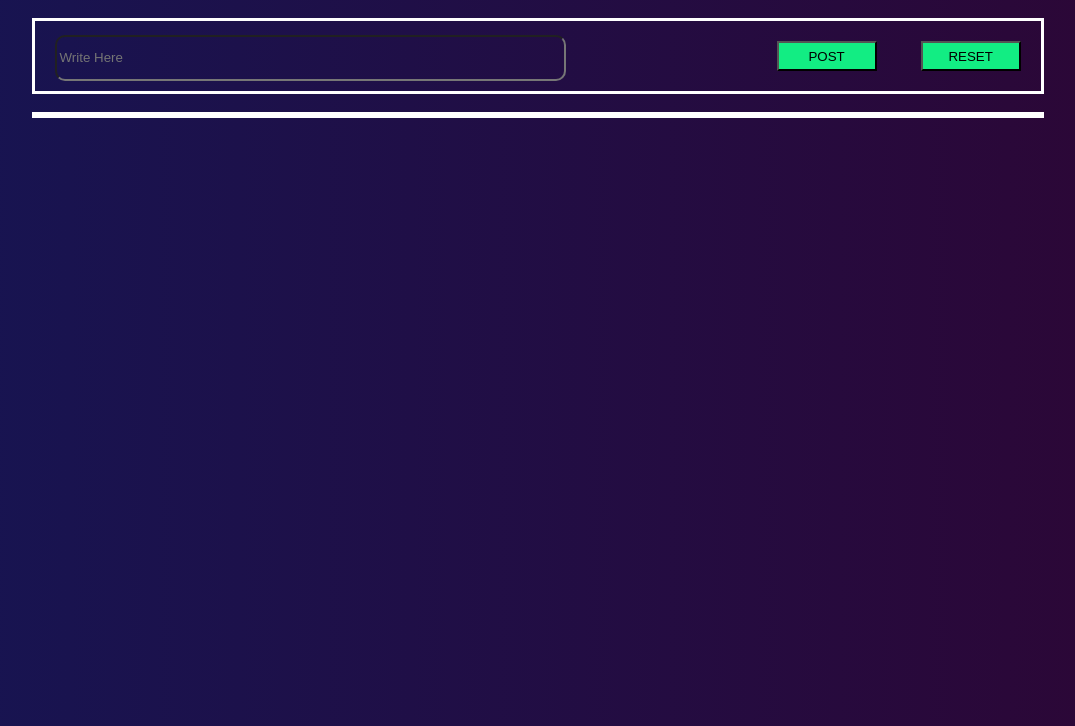
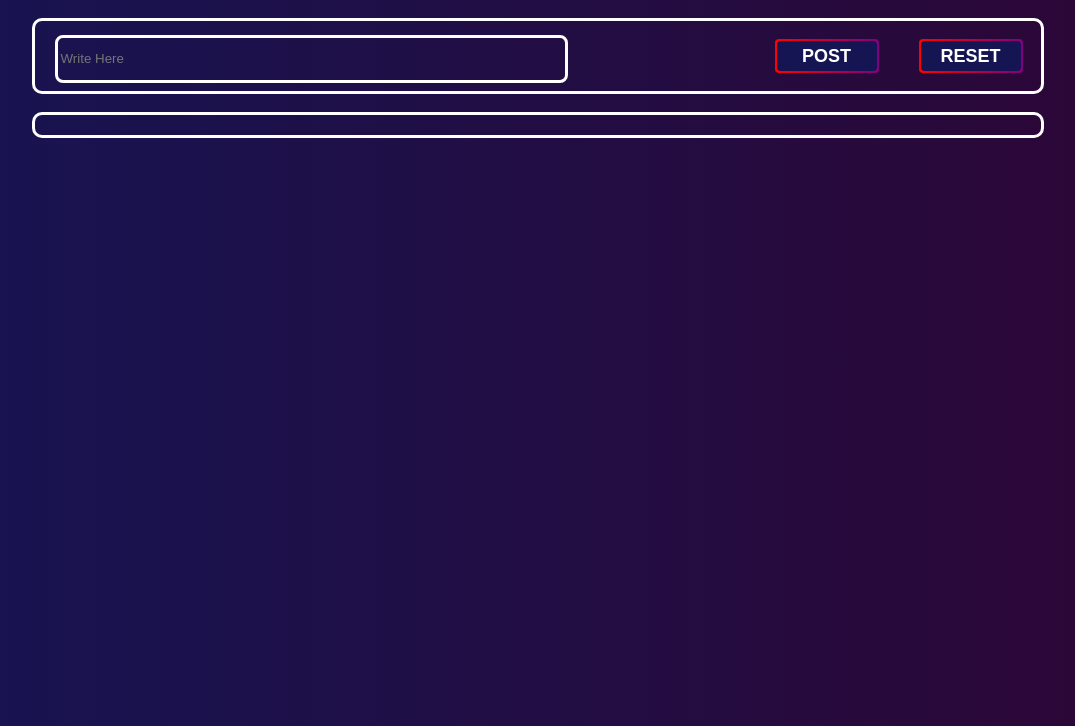
Before and after one commit to Siddhartha-Devan/to-do-new, a plain HTML site: page index.html in a window 1280 px wide. Shown: the part 74-800 px from the top of the page, without its empty margins (102-1177 px from the left). Drawn offline with Linux system fonts and the light colour scheme.

Commit message:
almost done

```diff
--- a/style.css
+++ b/style.css
@@ -1,5 +1,11 @@
 .test{
     color: brown;
+}
+
+li{
+    color: white;
+    font-size: larger;
+    font-family: 'Gill Sans', 'Gill Sans MT', Calibri, 'Trebuchet MS', sans-serif;
 }
 
 h1{
@@ -23,6 +29,7 @@ h1{
     margin-left: 10%;
     margin-right: 10%;
     margin-top: px;
+    border-radius: 10px;
 }
 
 .task-containerr{
@@ -35,12 +42,15 @@ h1{
     margin-left: 10%;
     margin-right: 10%;
     margin-top: px;
+    border-radius: 10px;
+    padding: 10px;
 }
 
 .text-box{
     display: flex;
     width: 1000%;
     justify-content: space-between;
+    border-color: white;
 }
 
 .text-area{
@@ -49,10 +59,14 @@ h1{
 
     height: 3em;
     width: 50%;
-    color: black;
-    border-radius: 10px;
+    /* color: black; */
+    border-radius: 8px;
     margin-left: 2%;
     margin-top: 1em;
+    border-color: white;
+    border-style: solid;
+    border-width: 3px;
+
 }
 
 .buttons-div{
@@ -61,21 +75,74 @@ h1{
 
 }
 
-.post-button{
+.post-button {
     height: 30px;
     width: 100px;
-    background-color: rgb(18, 237, 131);
+    background-color: rgb(22, 21, 83);
     margin: 20px 20px 20px 20px;
+    color: white;
+    font-size: large;
+    font-family: sans-serif;
     display: inline-block;
+    /* border-radius: 10px; */
+    border-style: none;
+    border-radius: 4px;
+    position: relative;
+    font-weight: 600;
+}
+
+.post-button::before {
+    content: '';
+    height: 34px;
+    width: 104px;
+    background: linear-gradient(to right, red, purple);
+    z-index: -1;
+    border-style: none;
+    border-radius: 4px;
+    top: -2px;
+    left: -2px;
+
+    position: absolute;
+}
+
+.post-button:hover{
+    background-color: transparent;
+    transition-duration: 0.2s;
+
 }
 
 .reset-button{
     height: 30px;
     width: 100px;
-    background-color: rgb(18, 237, 131);
+    background-color: rgb(22, 21, 83);
     margin: 20px 20px 20px 20px;
-    /* margin-right: 3%; */
+    color: white;
+    font-size: large;
+    font-family: sans-serif;
     display: inline-block;
+    /* border-radius: 10px; */
+    border-style: none;
+    border-radius: 4px;
+    position: relative;
+    font-weight: 600;
+}
+
+.reset-button::before{
+    position: absolute;
+    content: '';
+    height: 34px;
+    width: 104px;
+    background: linear-gradient(to right, red, purple);
+    border-style: none;
+    border-radius: 4px;
+    top: -2px;
+    left: -2px;
+    z-index: -1;
+}
+
+.reset-button:hover{
+    background-color: transparent;
+    transition-duration: 0.2s;
 }
 
 .task li{
@@ -104,6 +171,18 @@ h1{
     flex: 1;
     margin-right: 20px;
     cursor: pointer;
+    height: 30px;
+    color: white;
+    background-color: transparent;
+    border-color: white;
+    font-size: medium;
+    font-family: 'Gill Sans', 'Gill Sans MT', Calibri, 'Trebuchet MS', sans-serif;
+    border-radius: 8px;
+    border-width: 3px;
+    border-style: solid;
+}
+
+.liBut:hover{
 
 }
 
```
Also changed, not shown: index.html (+3 -1 lines).
